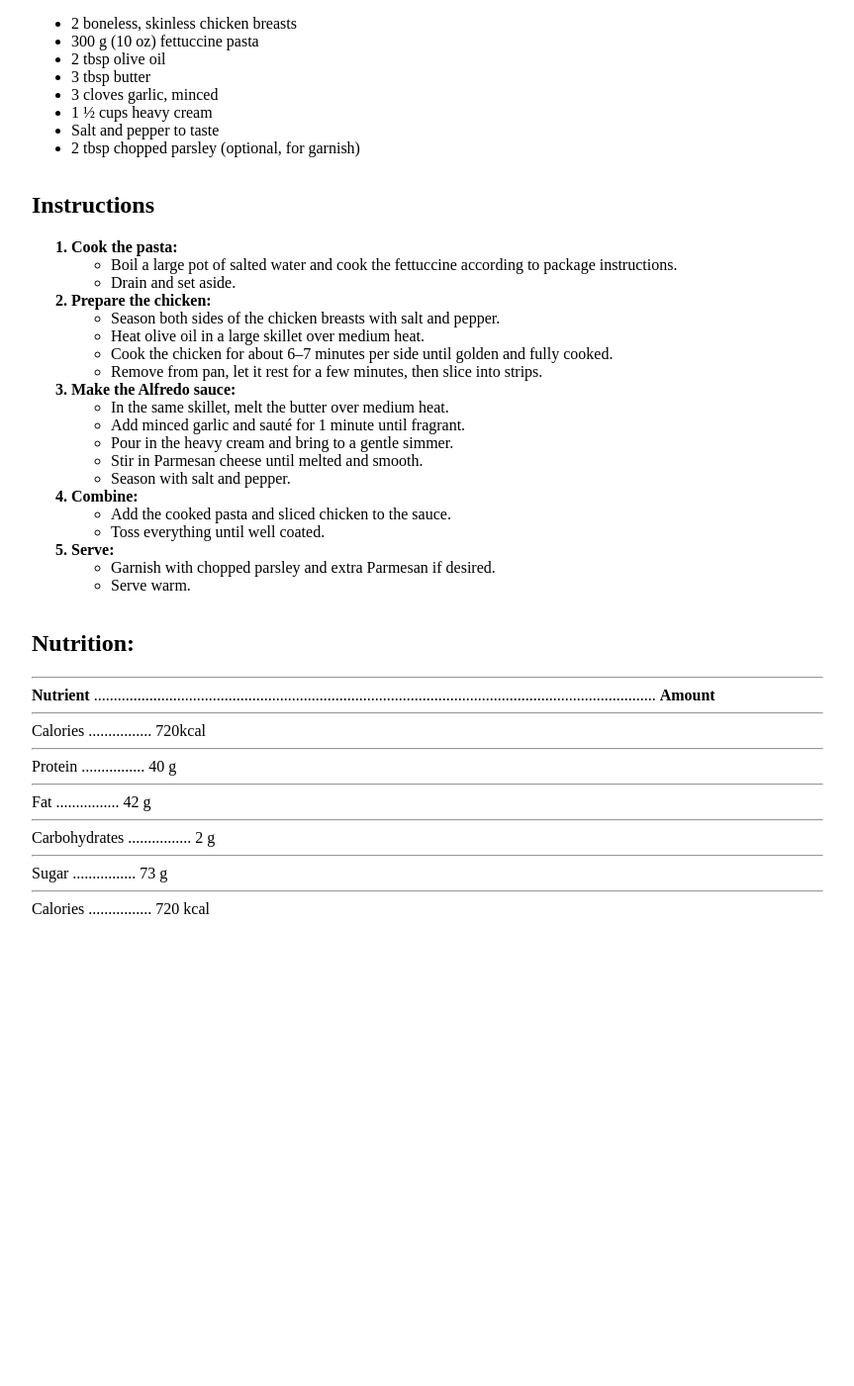
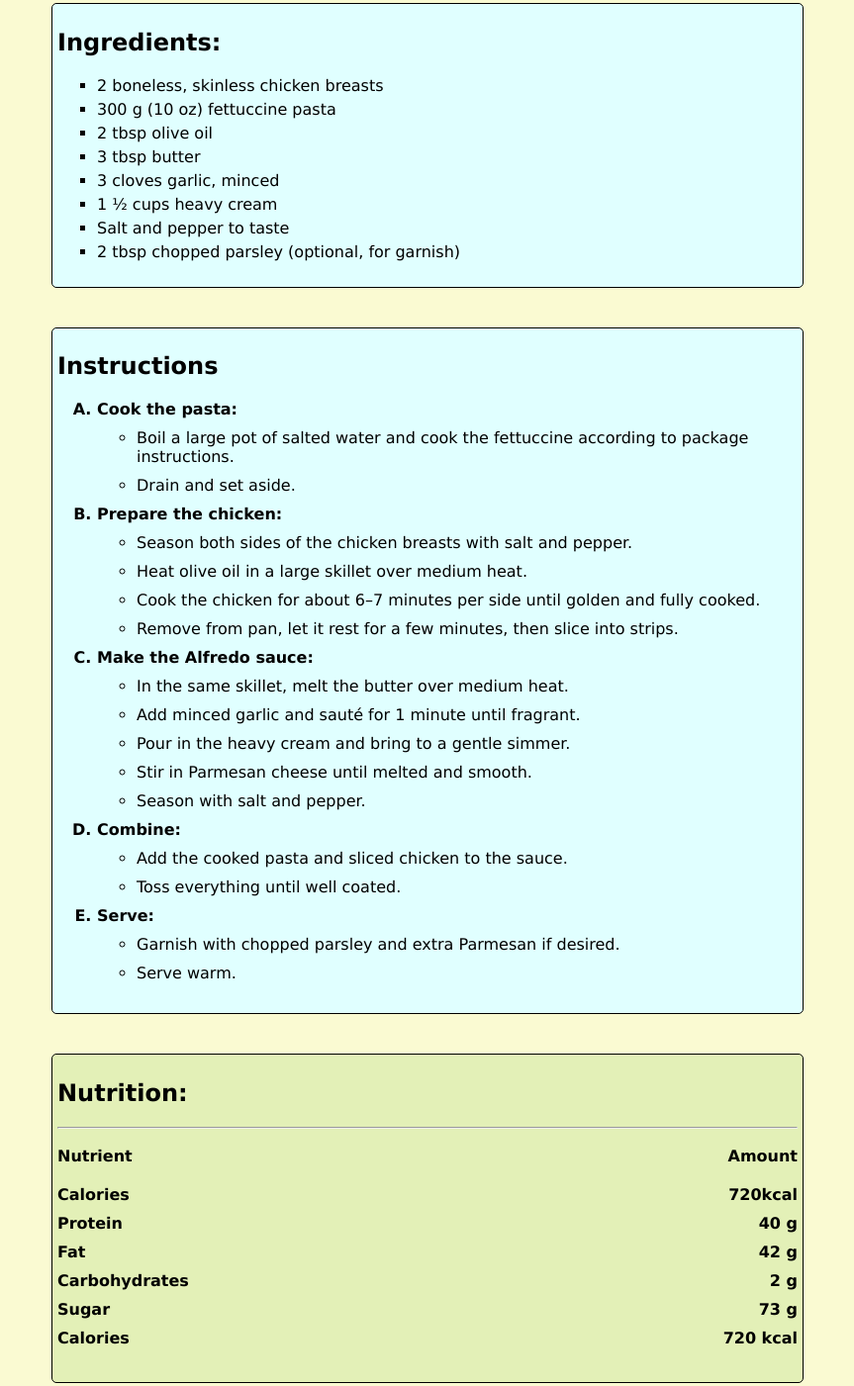
Before and after one commit to ahmed82git/challenge-N01-html, a plain HTML site: page index.html in a window 1280 px wide. Shown: the part 963-2364 px from the top of the page at 99% size, without its empty margins (208-1071 px from the left). Before the commit the page ends 1899 px from the top, so only its background shows below. Drawn offline with Linux system fonts and the light colour scheme.

Commit message:
first make

```diff
--- a/index.html
+++ b/index.html
@@ -4,6 +4,7 @@
     <meta charset="UTF-8" />
     <meta name="viewport" content="width=device-width, initial-scale=1.0" />
     <title>Creamy Chicken Alfredo Pasta</title>
+    <link rel="stylesheet" href="style.css" />
   </head>
   <body>
     <div
@@ -19,23 +20,14 @@
           width: 800px;
         "
       >
-        <header
-          style="
-            display: flex;
-            justify-content: center;
-            align-items: center;
-            flex-direction: column;
-          "
-        >
+        <header>
           <h1>Creamy Chicken Alfredo Pasta</h1>
-          <img
-            src="asset/img03.jpg"
-            alt="reamy Chicken Alfredo Pasta"
-            width="600"
-          />
+          <div class="img-container">
+            <img src="asset/img03.jpg" alt="reamy Chicken Alfredo Pasta" />
+          </div>
         </header>
         <section>
-          <p style="text-align: justify;">
+          <p style="text-align: justify">
             A classic pasta dish rich in the flavor of tender chicken and creamy
             Alfredo sauce made with butter, garlic, cream, and Parmesan cheese.
             It combines a smooth texture with a delicious taste in an elegant
@@ -43,6 +35,7 @@
             extra cheese.
           </p>
         </section>
+
         <section>
           <h2>Preparation time:</h2>
           <ul>
@@ -115,26 +108,28 @@
         <section>
           <h2>Nutrition:</h2>
           <hr />
-          <span><strong>Nutrient</strong></span
-          ><span>
-            ..............................................................................................................................................
-          </span>
-          <span><strong>Amount</strong></span>
-          <hr />
-          <span>Calories</span><span> ................ </span>
-          <span>720kcal</span>
-          <hr />
-          <span>Protein</span><span> ................ </span> <span>40 g</span>
-          <hr />
-          <span>Fat</span><span> ................ </span> <span>42 g</span>
-          <hr />
-          <span>Carbohydrates</span> <span> ................ </span
-          ><span>2 g</span>
-          <hr />
-          <span>Sugar</span> <span> ................ </span> <span>73 g</span>
-          <hr />
-          <span>Calories</span> <span> ................ </span>
-          <span>720 kcal</span>
+          <div class="title-Nutrition">
+            <span>Nutrient</span>
+            <span>Amount</span>
+          </div>
+
+          <div class="list-nutrition">
+            <span>Calories</span>
+            <span>720kcal</span>
+          </div>
+          <div class="list-nutrition">
+            <span>Protein</span><span>40 g</span>
+          </div>
+          <div class="list-nutrition"><span>Fat</span><span>42 g</span></div>
+          <div class="list-nutrition">
+            <span>Carbohydrates</span><span>2 g</span>
+          </div>
+          <div class="list-nutrition"><span>Sugar</span> <span>73 g</span></div>
+          <div class="list-nutrition">
+            <span>Calories</span> <span>720 kcal</span>
+          </div>
+          <div class="list-nutrition"></div>
+          <div class="list-nutrition"></div>
         </section>
       </div>
     </div>
--- /dev/null
+++ b/style.css
@@ -0,0 +1,79 @@
+* {
+  background-color: lightgoldenrodyellow;
+  font-family: "Lucida Sans", "Lucida Sans Regular", "Lucida Grande",
+    "Lucida Sans Unicode", Geneva, Verdana, sans-serif;
+}
+header {
+  display: flex;
+  justify-content: center;
+  align-items: center;
+  flex-direction: column;
+}
+img {
+  width: 400px;
+  margin: 50px;
+  box-shadow: 0px 0px 10px black;
+  border-radius: 5px;
+  -webkit-border-radius: 5px;
+  -moz-border-radius: 5px;
+  -ms-border-radius: 5px;
+  -o-border-radius: 5px;
+}
+section {
+  margin: 20px;
+  border: 1px solid black;
+  border-radius: 5px;
+  -webkit-border-radius: 5px;
+  -moz-border-radius: 5px;
+  -ms-border-radius: 5px;
+  -o-border-radius: 5px;
+  padding: 5px;
+  background-color: lightcyan;
+}
+p,
+ul,
+h2,
+ol,
+li,
+b,
+strong,
+span {
+  background-color: lightcyan;
+}
+section:nth-child(4) ul {
+  list-style-type: square;
+}
+section:nth-child(4) ul li {
+  padding-bottom: 5px;
+}
+
+section:nth-child(5) ol {
+  list-style-type: upper-alpha;
+}
+section:nth-child(5) ol li {
+  padding-bottom: 10px;
+}
+section:nth-child(6),
+section:nth-child(6) > *,
+.title-Nutrition > span,
+.list-nutrition > span {
+  background-color: rgb(227, 240, 183);
+  font-weight: 800;
+}
+.title-Nutrition {
+  display: flex;
+  justify-content: space-between;
+  text-decoration-line: none;
+  -moz-text-decoration-line: none;
+  list-style-type: none;
+  text-decoration: none;
+  padding-top: 10px;
+  padding-bottom: 20px;
+  font-weight: bold;
+}
+.list-nutrition {
+  display: flex;
+  justify-content: space-between;
+  font-weight: 100;
+  padding-bottom: 10px;
+}
```
